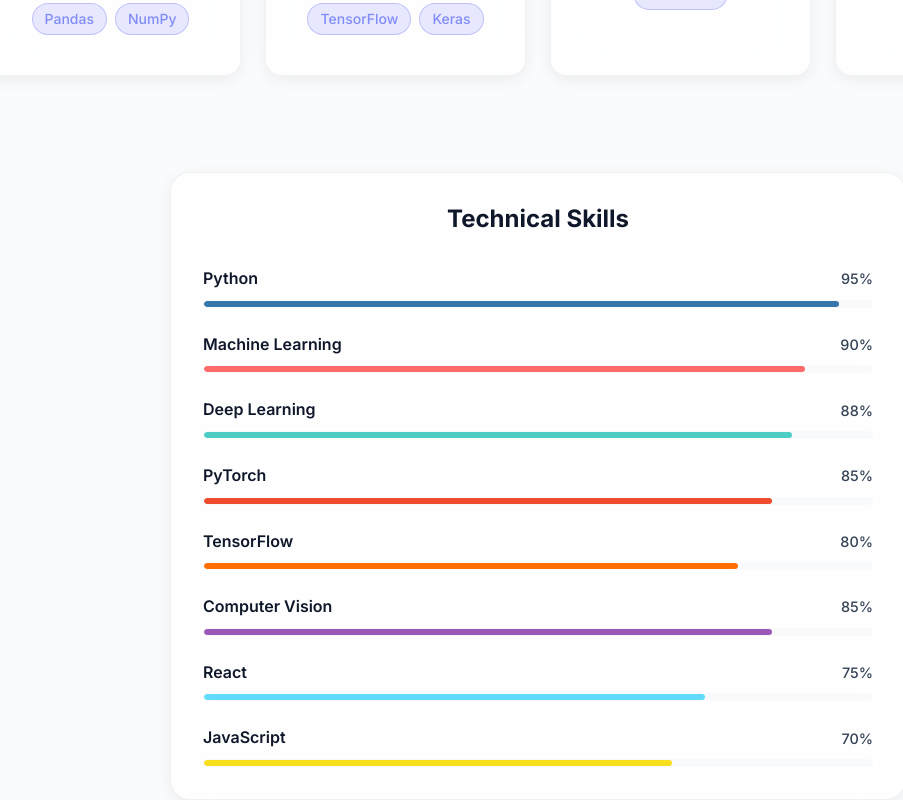
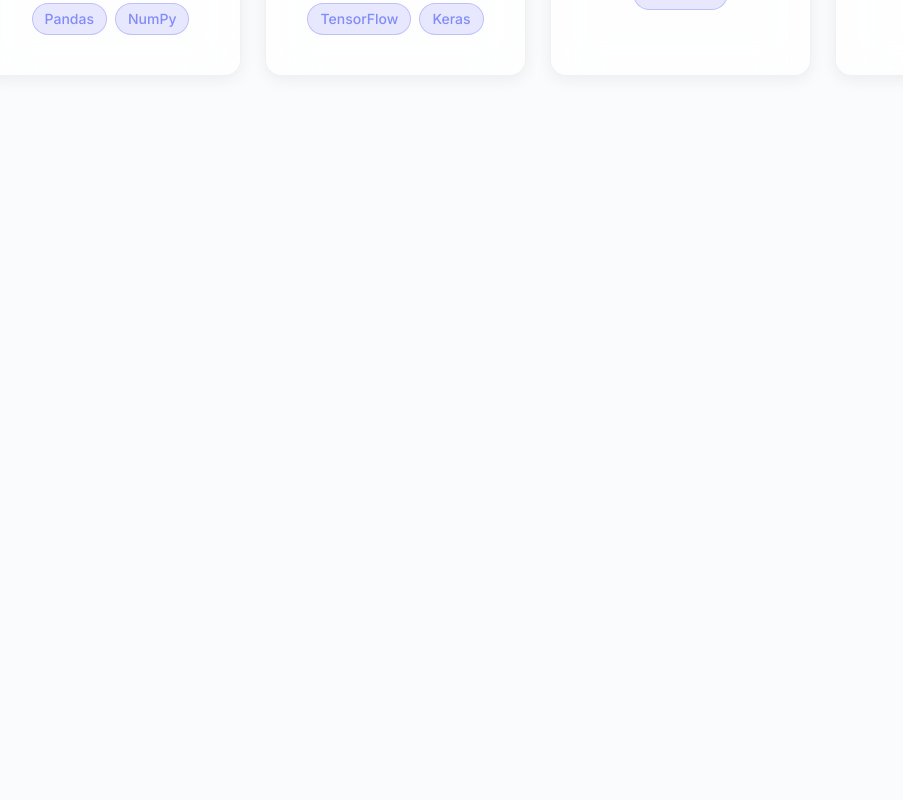
Before and after one commit to Ali-Ashraf-510/react-portfolio, a React (Vite) app: page /about in a window 1280 px wide. Shown: the part 1664-2464 px from the top of the page, without its empty margins (102-1005 px from the left). After the commit the page ends 1836 px from the top, so only its background shows below. Built offline with nearby package versions, Linux system fonts and the light colour scheme.

Commit message:
refactor: remove SkillsChart section from About component

```diff
--- a/src/routes/About.jsx
+++ b/src/routes/About.jsx
@@ -99,27 +99,7 @@
         </div>
       </section>
 
-      {/* Skills Chart Section */}
-      <section className="skills-chart-section" id="skills-chart" aria-label="Technical Skills Visualization">
-        <div className="container">
-          <div className="row justify-content-center">
-            <div className="col-lg-8">
-              <SkillsChart
-                skills={[
-                  { name: 'Python', level: 95, color: '#3776AB' },
-                  { name: 'Machine Learning', level: 90, color: '#FF6B6B' },
-                  { name: 'Deep Learning', level: 88, color: '#4ECDC4' },
-                  { name: 'PyTorch', level: 85, color: '#EE4C2C' },
-                  { name: 'TensorFlow', level: 80, color: '#FF6F00' },
-                  { name: 'Computer Vision', level: 85, color: '#9B59B6' },
-                  { name: 'React', level: 75, color: '#61DAFB' },
-                  { name: 'JavaScript', level: 70, color: '#F7DF1E' }
-                ]}
-              />
-            </div>
-          </div>
-        </div>
-      </section>
+
     </>
   );
 };
```
